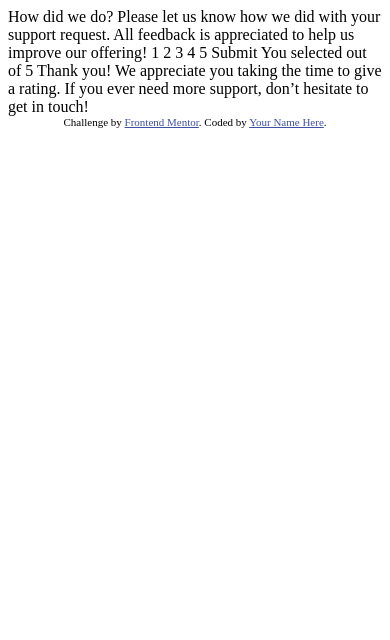
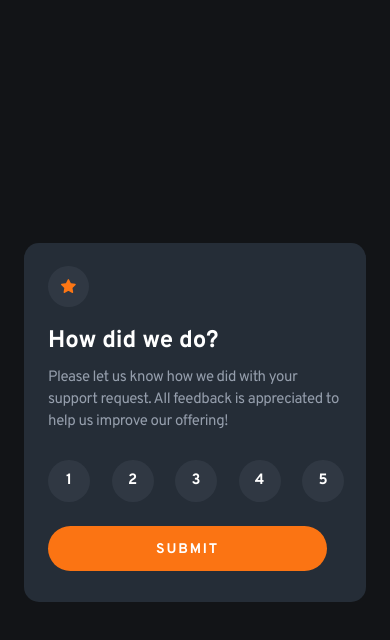
Before and after one commit to eurus1108/interactive-rating-component, a plain HTML site: page src/index.html in a window 390 px wide. Drawn offline with Linux system fonts and the light colour scheme.

Commit message:
revision

```diff
--- a/src/index.html
+++ b/src/index.html
@@ -1,49 +1,94 @@
 <!DOCTYPE html>
 <html lang="en">
   <head>
-  <meta charset="UTF-8">
-  <meta name="viewport" content="width=device-width, initial-scale=1.0"> <!-- displays site properly based on user's device -->
-
-  <link rel="icon" type="image/png" sizes="32x32" href="./images/favicon-32x32.png">
-
+    <meta charset="UTF-8" />
+    <meta name="viewport" content="width=device-width, initial-scale=1.0" />
+    <link rel="preconnect" href="https://fonts.googleapis.com" />
+    <link rel="preconnect" href="https://fonts.gstatic.com" crossorigin />
+    <link
+      href="https://fonts.googleapis.com/css2?family=Overpass:wght@400;700&display=swap"
+      rel="stylesheet"
+    />
+    <link rel="stylesheet" href="./styles/style.css" />
+    <link
+      rel="icon"
+      type="image/png"
+      sizes="32x32"
+      href="./images/favicon-32x32.png"
+    />
     <title>Frontend Mentor | Interactive rating component</title>
-
-  <!-- Feel free to remove these styles or customise in your own stylesheet 👍 -->
     <style>
-    .attribution { font-size: 11px; text-align: center; }
-    .attribution a { color: hsl(228, 45%, 44%); }
+      .attribution {
+        font-size: 11px;
+        text-align: center;
+      }
+      .attribution a {
+        color: hsl(228, 45%, 44%);
+      }
     </style>
   </head>
   <body>
-
-  <!-- Rating state start -->
-
-  How did we do?
-
-  Please let us know how we did with your support request. All feedback is appreciated
-  to help us improve our offering!
-
-  1 2 3 4 5
-
-  Submit
-
-  <!-- Rating state end -->
-
-  <!-- Thank you state start -->
-
-  You selected <!-- Add rating here --> out of 5
-
-  Thank you!
-
-  We appreciate you taking the time to give a rating. If you ever need more support,
-  don’t hesitate to get in touch!
-
-  <!-- Thank you state end -->
-
-
-  <div class="attribution">
+    <main class="h-wrapper">
+      <section class="card-container">
+        <div class="card">
+          <div class="card__icon-container">
+            <img src="./images/icon-star.svg" alt="Star" />
+          </div>
+          <div class="card__text-container">
+            <h1 class="card__headline">How did we do?</h1>
+            <p class="card__body">
+              Please let us know how we did with your support request. All
+              feedback is appreciated to help us improve our offering!
+            </p>
+          </div>
+          <form class="card__form">
+            <div class="card__rating-button">
+              <input
+                type="radio"
+                name="rating-component"
+                value="1"
+                id="rate-1"
+              />
+              <label for="rate-1">1</label>
+              <input
+                type="radio"
+                name="rating-component"
+                value="2"
+                id="rate-2"
+              />
+              <label for="rate-2">2</label>
+              <input
+                type="radio"
+                name="rating-component"
+                value="3"
+                id="rate-3"
+              />
+              <label for="rate-3">3</label>
+              <input
+                type="radio"
+                name="rating-component"
+                value="4"
+                id="rate-4"
+              />
+              <label for="rate-4">4</label>
+              <input
+                type="radio"
+                name="rating-component"
+                value="5"
+                id="rate-5"
+              />
+              <label for="rate-5">5</label>
+            </div>
+            <button class="card__submit-button">Submit</button>
+          </form>
+        </div>
+      </section>
+    </main>
+    <!-- <div class="attribution">
     Challenge by <a href="https://www.frontendmentor.io?ref=challenge" target="_blank">Frontend Mentor</a>.
     Coded by <a href="#">Your Name Here</a>.
-  </div>
+  </div> -->
+
+    <script src="./js/app.js"></script>
   </body>
 </html>
--- a/src/styles/style.css
+++ b/src/styles/style.css
@@ -0,0 +1,192 @@
+:root {
+  --p-colorOrange: hsl(25, 97%, 53%);
+  --n-colorGray300: hsl(0, 0%, 100%);
+  --n-colorGray400: hsl(217, 12%, 63%);
+  --n-colorGray500: hsl(216, 12%, 54%);
+  --n-colorGray600: hsl(213, 19%, 18%);
+  --n-colorGray700: hsl(216, 12%, 8%);
+  --n-colorTransparentGray: hsla(217, 12%, 63%, 0.1);
+  --font-size-100: 2.8rem;
+  --font-size-200: 2.4rem;
+  --font-size-300: 1.6rem;
+  --font-size-400: 1.5rem;
+  --font-size-500: 1.4rem;
+  --font-weight-bold: 700;
+  --font-weight-normal: 400;
+  --font-family-code: "Overpass", sans-serif;
+}
+
+/* General Styling */
+
+html {
+  font-size: 62.5%;
+}
+
+*,
+*::before,
+*::after {
+  box-sizing: border-box;
+}
+
+* {
+  margin: 0;
+  padding: 0;
+}
+
+body {
+  font-family: var(--font-family-code);
+  font-size: var(--font-size-400);
+  font-weight: var(--font-weight-normal);
+  color: var(--n-colorGray400);
+  background-color: var(--n-colorGray700);
+}
+
+.h-wrapper {
+  padding: 0 2.4rem;
+}
+
+.card-container {
+  display: flex;
+  align-items: center;
+  justify-content: center;
+  height: 100vh;
+}
+
+/* Main Card */
+
+.card {
+  margin-top: 0.3rem;
+  padding: 3.1rem;
+  max-width: 41rem;
+  width: 100%;
+  background-color: var(--n-colorGray600);
+  border-radius: 3rem;
+}
+
+.card__icon-container {
+  display: flex;
+  align-items: center;
+  justify-content: center;
+  width: 5rem;
+  height: 5rem;
+  background-color: var(--n-colorTransparentGray);
+  border-radius: 5rem;
+}
+
+.card__text-container {
+  margin: 3.1rem 0 2.8rem;
+}
+
+.card__headline {
+  margin-bottom: 1rem;
+  font-size: var(--font-size-100);
+  letter-spacing: -0.005em;
+  color: var(--n-colorGray300);
+}
+
+.card__body {
+  line-height: 2.4rem;
+}
+
+.card__form {
+  margin-right: 0.7rem;
+}
+
+.card__rating-button {
+  display: flex;
+  align-items: center;
+  justify-content: space-between;
+}
+
+.card__rating-button input {
+  display: none;
+}
+
+.card__rating-button label {
+  display: flex;
+  align-items: center;
+  justify-content: center;
+  width: 5rem;
+  height: 5rem;
+  font-size: var(--font-size-400);
+  font-weight: var(--font-weight-bold);
+  text-align: center;
+  color: var(--n-colorGray300);
+  background-color: var(--n-colorTransparentGray);
+  border-radius: 99rem;
+  cursor: pointer;
+  transition: background-color 300ms ease-in-out;
+}
+
+.card__rating-button label:hover {
+  background-color: var(--n-colorGray500);
+}
+
+.card__submit-button {
+  width: 100%;
+  margin-top: 3.2rem;
+  padding: 1.5rem 0 1.3rem;
+  font-family: inherit;
+  font-size: var(--font-size-400);
+  font-weight: var(--font-weight-bold);
+  letter-spacing: 0.24em;
+  text-transform: uppercase;
+  color: var(--n-colorGray300);
+  background-color: var(--p-colorOrange);
+  border: none;
+  border-radius: 99rem;
+  cursor: pointer;
+  transition: all 300ms ease-in-out;
+}
+
+.card__submit-button:hover {
+  color: var(--p-colorOrange);
+  background: var(--n-colorGray300);
+}
+
+@media only screen and (max-width: 400px) {
+  .card {
+    margin: 0;
+    padding: 2.3rem 2.2rem 2.2rem 2.4rem;
+    border-radius: 1.5rem;
+  }
+
+  .card__icon-container {
+    width: 4.1rem;
+    height: 4.1rem;
+  }
+
+  .card__icon-container img {
+    width: 1.5rem;
+  }
+
+  .card__text-container {
+    margin: 1.9rem 0 2.7rem;
+  }
+
+  .card__headline {
+    margin-bottom: 1.1rem;
+    font-size: var(--font-size-200);
+  }
+
+  .card__body {
+    letter-spacing: -0.03em;
+    line-height: 2.2rem;
+  }
+
+  .card__form {
+    margin: 0;
+  }
+
+  .card__rating-button label {
+    width: 4.2rem;
+    height: 4.2rem;
+  }
+
+  .card__submit-button {
+    margin: 2.4rem 0 0.9rem;
+    max-width: 27.9rem;
+    font-size: var(--font-size-500);
+    letter-spacing: 0.13em;
+  }
+}
```
Also changed, not shown: src/js/app.js (added). Lines whose indentation alone changed are shown as unchanged.
